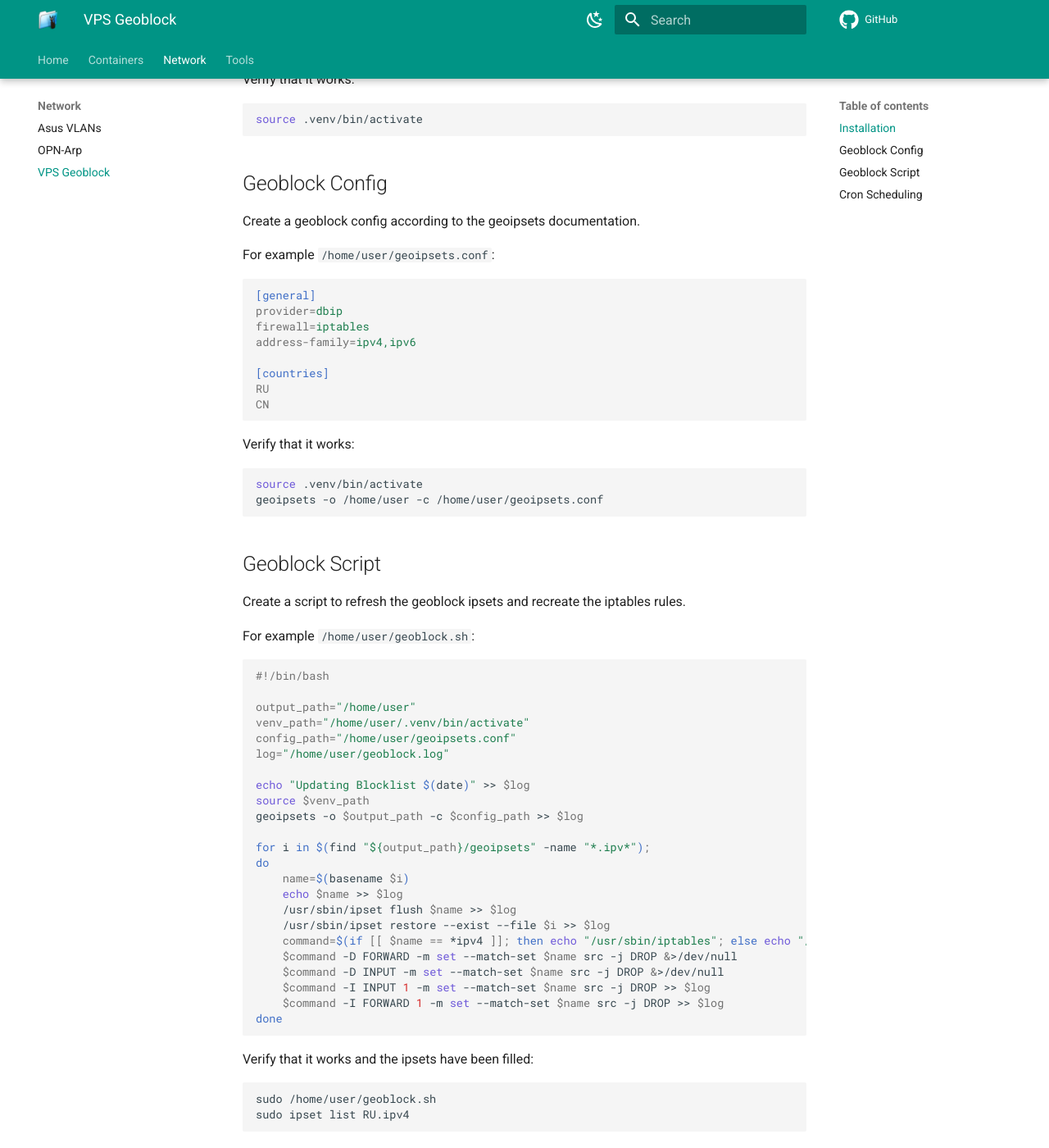
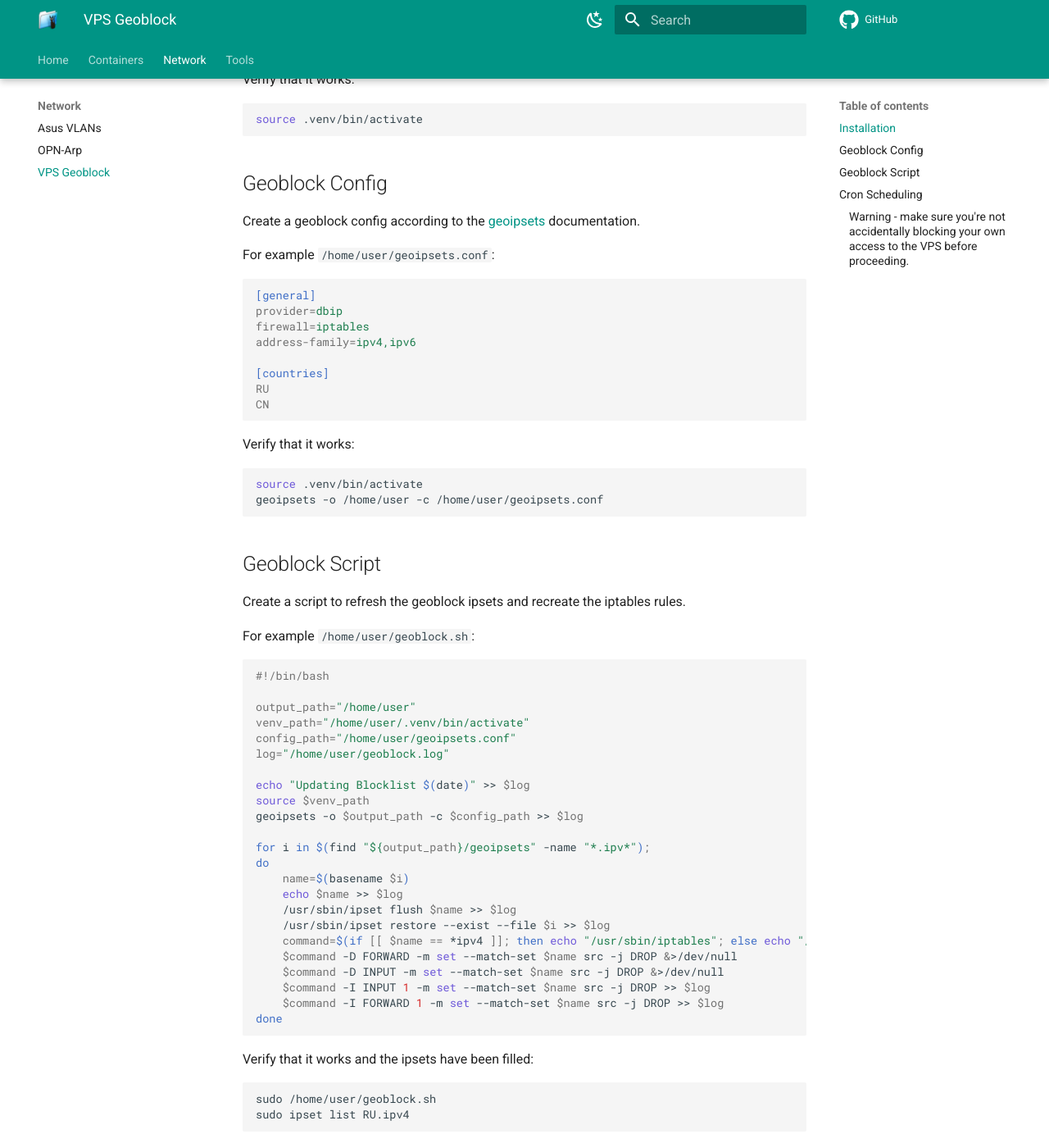
Before and after one commit to quietsy/advanced-configurations, an MkDocs documentation site: the page built from docs/vps-geoblock.md, in a window 1280 px wide and 1400 px high, scrolled down 548 px. Shown: the whole window at 82% size. Built offline with MkDocs 1.6.1 and Material for MkDocs 9.7.7, drawn with Linux system fonts in a browser that asks for light colours; comment, search, counter and statistics services are not loaded; some of the changed lines change nothing that is shown; some of the changed text lies outside the part shown.

Commit message:
Add a warning

```diff
--- a/docs/vps-geoblock.md
+++ b/docs/vps-geoblock.md
@@ -28,7 +28,7 @@
 
 ## Geoblock Config
 
-Create a geoblock config according to the geoipsets documentation.
+Create a geoblock config according to the [geoipsets](https://github.com/chr0mag/geoipsets) documentation.
 
 For example `/home/user/geoipsets.conf`:
 
@@ -93,6 +93,8 @@
 
 ## Cron Scheduling
 
+### **Warning - make sure you're not accidentally blocking your own access to the VPS before proceeding.**
+
 Run the geoblock script on reboot and weekly.
 
 For example, add the following to `sudo crontab -e`:
```
